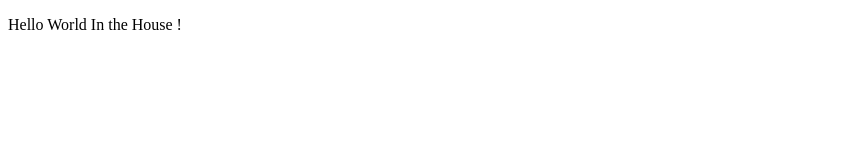
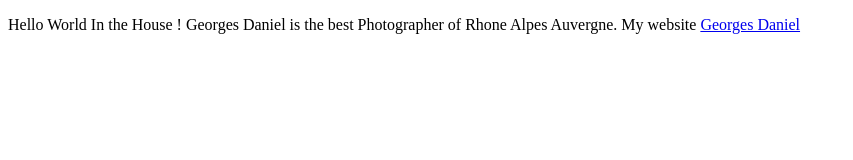
Before and after one commit to ThomasPortier/Formation-Git, a plain HTML site: page index.html in a window 1280 px wide. Shown: the whole page, without its empty margins (0-853 px from the left). Drawn offline with Linux system fonts and the light colour scheme.

Commit message:
index.html

```diff
--- a/index.html
+++ b/index.html
@@ -7,6 +7,7 @@
   <p>
     Hello World
     In the House !
+    Georges Daniel is the best Photographer of Rhone Alpes Auvergne. My website <a href="http://www.georges-daniel.com">Georges Daniel</a>
   </p>
 </body>
 </html>
```
